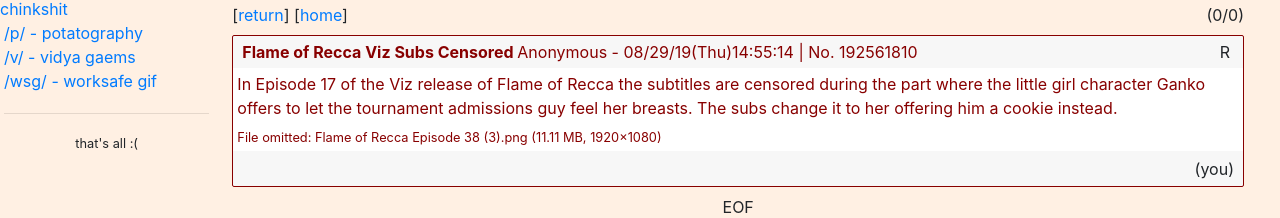
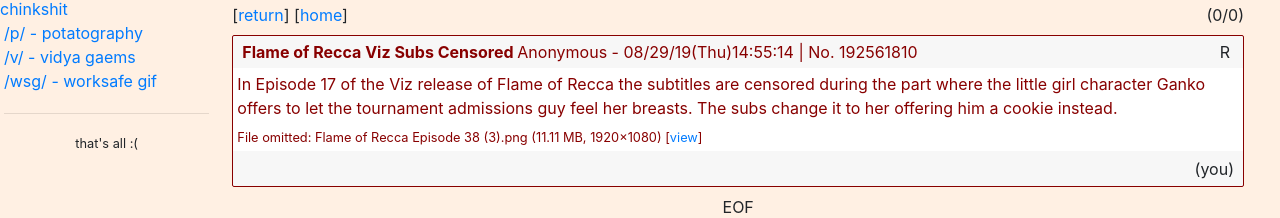
Before and after one commit to n4n0GH/0xchan-frontend, a Vue app: page /board/a/thread/192561810 in a window 1280 px wide. Shown: the part 248-466 px from the top of the page. Built offline with nearby package versions, Linux system fonts and the light colour scheme; some icons are missing; what vue-head would draw is missing.

Commit message:
added link to manually view single pic related if SFW mode is on

```diff
--- a/src/components/board/Pages.vue
+++ b/src/components/board/Pages.vue
@@ -21,7 +21,7 @@
 						<button style="line-height: 1rem;" class="mt-2 p-0 px-1 btn btn-outline-chan-red text-mono" @click="setHidden(board+post.thread)">{{getHidden.includes(board+post.thread)?'+':'-'}}</button>
 					</div>
 					<div class="col" v-if="!getHidden.includes(board+post.thread)" :id="'thread-'+post.thread">
-						<post class="op-container col-12 pl-0" :id="'p'+post.thread">
+						<post class="op-container col-12 pl-0" :id="'p'+post.thread" :fileLink="post.file.src">
 							<template #postSubject>
 								{{post.subject}}
 							</template>
@@ -66,7 +66,7 @@
 							view thread</router-link>
 							]</p>
 						</div>
-						<post v-for="reply in post.replies.slice(-5)" :key="reply.id" class="reply-container ml-5 col-auto" :id="'p'+reply.id">
+						<post v-for="reply in post.replies.slice(-5)" :key="reply.id" class="reply-container ml-5 col-auto" :id="'p'+reply.id" :fileLink="reply.file.src">
 							<template #postSubject>
 								{{reply.subject}}
 							</template>
--- a/src/components/board/Post.vue
+++ b/src/components/board/Post.vue
@@ -47,7 +47,7 @@
 				<div class="row mt-2" v-if="picRelated && !getGrab">
 					<div class="col">
 						<p class="small mb-0 text-mono">
-							File omitted: <slot name="fileMeta" /> (11.11 MB, 1920&times;1080)
+							File omitted: <slot name="fileMeta" /> (11.11 MB, 1920&times;1080) [<a :href="fileLink" target="_blank">view</a>]
 						</p>
 					</div>
 				</div>
@@ -74,7 +74,14 @@
 	export default {
 		data(){
 			return{
-				doResearch: false
+				doResearch: false,
+				singleLoad: false
+			}
+		},
+		props: {
+			fileLink: {
+				type: String,
+				default: ''
 			}
 		},
 		computed: {
--- a/src/views/Thread.vue
+++ b/src/views/Thread.vue
@@ -13,7 +13,7 @@
 			</div>
 				<div class="row mt-2">
 					<div class="col" :id="'thread-'+post.thread">
-						<post class="op-container col-12 pl-0" :id="'p'+post.thread">
+						<post class="op-container col-12 pl-0" :id="'p'+post.thread" :fileLink="post.file.src">
 							<template #postSubject>
 								{{post.subject}}
 							</template>
@@ -40,7 +40,7 @@
 								</blockquote>
 							</template>
 						</post>
-						<post v-for="reply in post.replies" :key="reply.id" class="reply-container ml-5 col-auto" :id="'p'+reply.id">
+						<post v-for="reply in post.replies" :key="reply.id" class="reply-container ml-5 col-auto" :id="'p'+reply.id" :fileLink="reply.file.src">
 							<template #postSubject>
 								{{reply.subject}}
 							</template>
```
